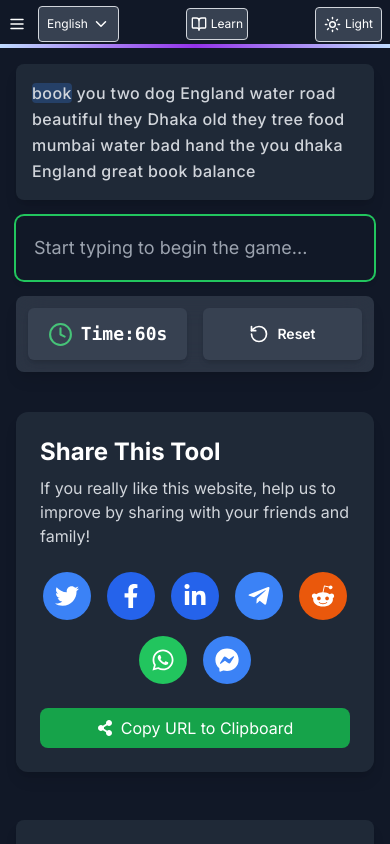
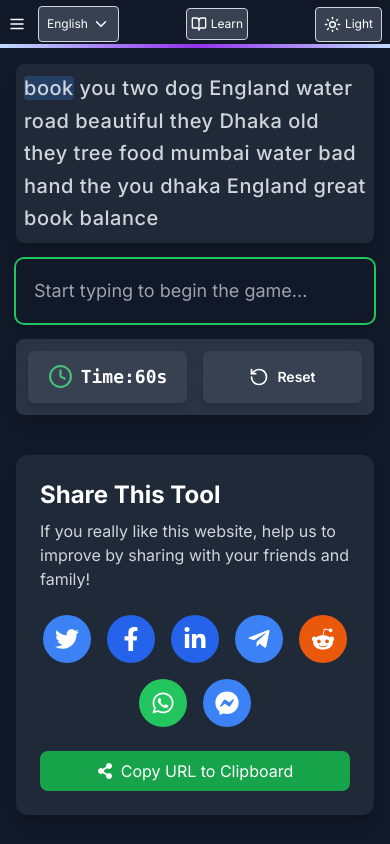
Before and after one commit to finger-typing/fingertyping, a Next.js app: page / in a window 390 px wide. Shown: the top 844 px of the page. Built offline with nearby package versions, Linux system fonts and the light colour scheme.

Commit message:
version 0.29(cahnge size of worddisplay)

```diff
--- a/src/components/WordDisplay.tsx
+++ b/src/components/WordDisplay.tsx
@@ -93,13 +93,13 @@ const WordDisplay: React.FC<WordDisplayProps> = ({
 
   return (
     <div
-      className={`w-full shadow-lg rounded-lg p-4 sm:p-6 mb-4 font-medium transition-colors duration-300 ${
+      className={`w-full shadow-lg rounded-lg p-2 sm:p-6 mb-4 font-medium transition-colors duration-300 ${
         darkMode
           ? "bg-gray-800 text-gray-200"
           : "bg-white border-2 border-gray-300 text-gray-800"
       }`}
     >
-      <div className="text-md sm:text-2xl md:text-[1.7rem] md:leading-9  leading-relaxed tracking-wide">
+      <div className="text-xl sm:text-2xl md:text-[1.8rem] md:leading-10  leading-relaxed tracking-wide">
         {getHighlightedText(randomText, inputValue)}
       </div>
     </div>
```
